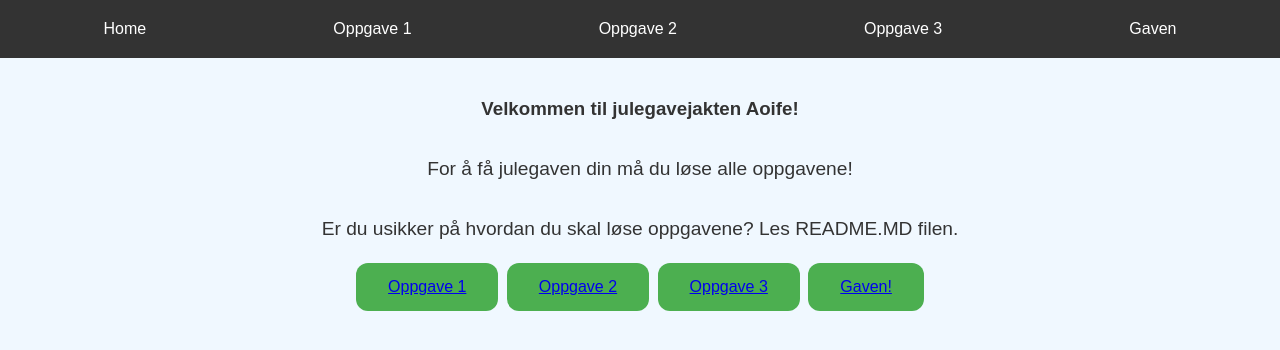
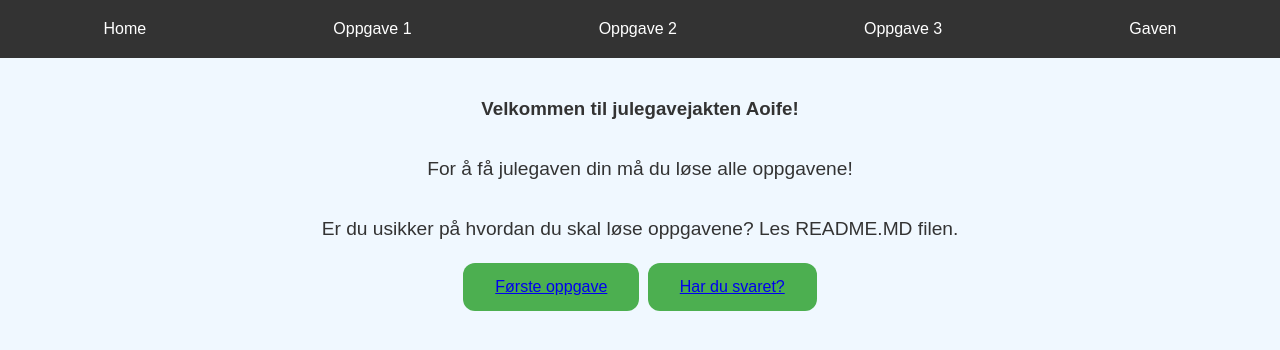
Before and after one commit to Frikkbre/JulegaveJakten, a website: page webPage/Main.html in a window 1280 px wide. Drawn offline with Linux system fonts and the light colour scheme.

Commit message:
Changed menu to only have first question and solution page as options

```diff
--- a/webPage/Main.html
+++ b/webPage/Main.html
@@ -22,10 +22,8 @@
     <p>Er du usikker på hvordan du skal løse oppgavene? Les README.MD filen.</p>
 
 <div class="buttons">
-    <button><a href="oppgave1.html">Oppgave 1</a></button>
-    <button><a href="oppgave2.html">Oppgave 2</a></button>
-    <button><a href="oppgave3.html">Oppgave 3</a></button>
-    <button><a href="solution.html">Gaven!</a></button>
+    <button><a href="oppgave1.html">Første oppgave</a></button>
+    <button><a href="solution.html">Har du svaret?</a></button>
 </div>
 </body>
 </html>
```
